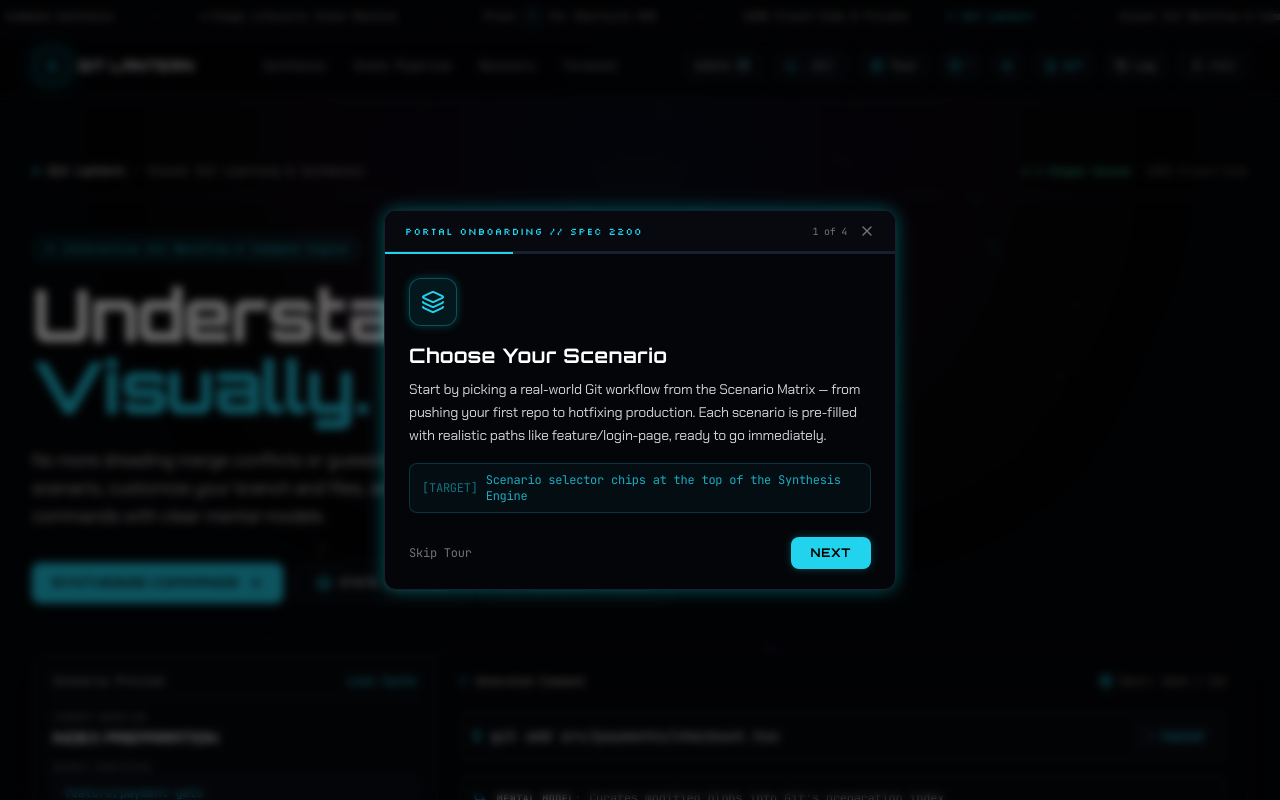
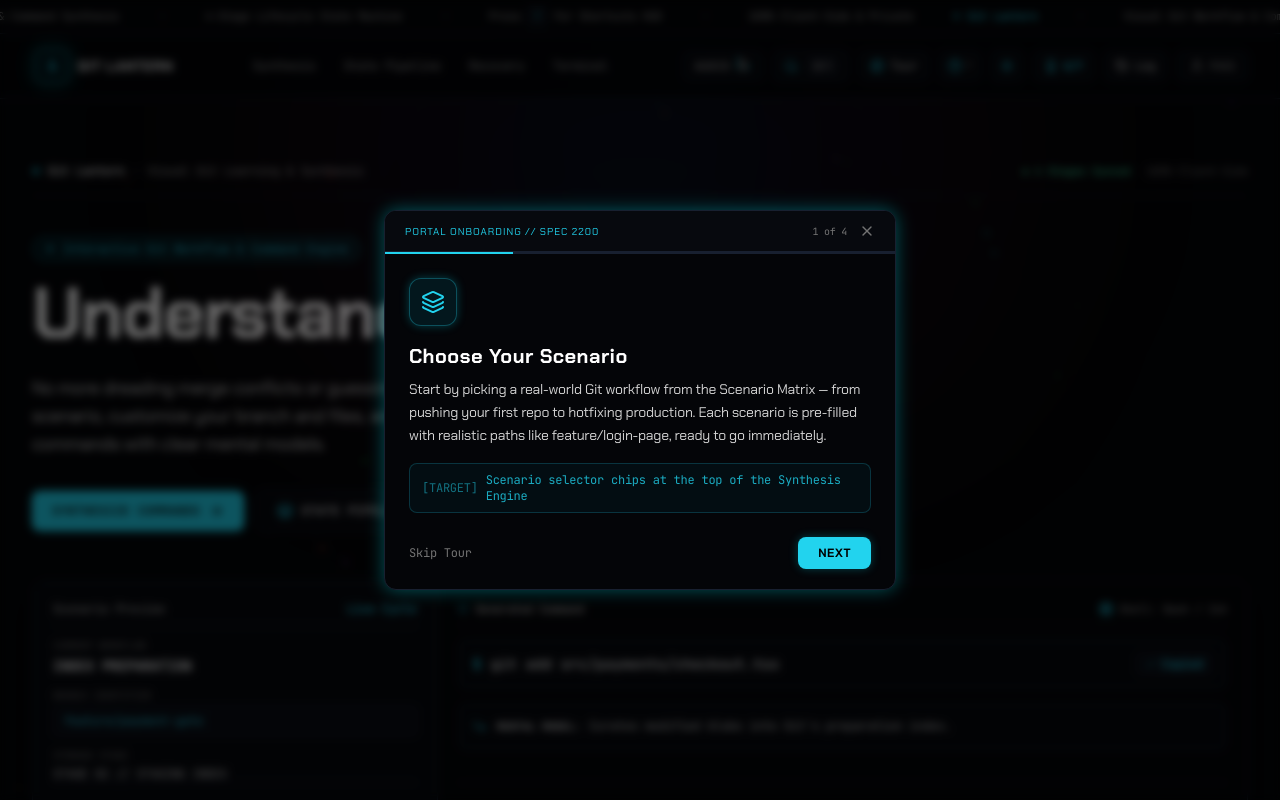
Before and after one commit to mantisdarling/GitLantern, a Next.js app: page / in a window 1280 px wide. Shown: the top 800 px of the page. Built offline with nearby package versions, Linux system fonts and the light colour scheme.

Commit message:
Update typography and color tokens in tailwind config

```diff
--- a/tailwind.config.ts
+++ b/tailwind.config.ts
@@ -10,6 +10,15 @@ const config: Config = {
   theme: {
     extend: {
       colors: {
+        brandBlue: "#2997FF",
+        zincSurface: "#101010",
+        surfaceElevated: "#161617",
+        mutedGray: {
+          DEFAULT: "#86868b",
+          100: "#94928d",
+          200: "#afafaf",
+          300: "#42424570",
+        },
         gitOrange: {
           50: "#fff7ed",
           100: "#ffedd5",
@@ -24,59 +33,25 @@ const config: Config = {
           DEFAULT: "#f05032",
         },
         githubDark: {
-          deep: "#08090d",
-          bg: "#08090d",
-          card: "#0f131a",
-          surface: "#141923",
-          elevated: "#1a212e",
-          border: "#1e2330",
-          borderSubtle: "#161b26",
-          text: "#f0f6fc",
-          muted: "#8b94a7",
-          faint: "#485368",
-        },
-        cyber: {
-          cyan: "#00f0ff",
-          magenta: "#b026ff",
-          green: "#00ff66",
-          orange: "#f05032",
-          dark: "#040508",
-          panel: "#07090e",
-          border: "#182030",
-          borderGlow: "#00f0ff33",
+          deep: "#000000",
+          bg: "#000000",
+          card: "#101010",
+          surface: "#161617",
+          elevated: "#1d1d1f",
+          border: "#27272a",
+          borderSubtle: "#1c1c1e",
+          text: "#f5f5f7",
+          muted: "#86868b",
+          faint: "#6e6e73",
         },
       },
       fontFamily: {
-        cyber: ["Orbitron", "sans-serif"],
-        tech: ["Chakra Petch", "sans-serif"],
-        pixel: ["Silkscreen", "monospace"],
-        display: ["Anton", "sans-serif"],
-        sans: [
-          "Archivo",
-          "Inter",
-          "-apple-system",
-          "BlinkMacSystemFont",
-          "Segoe UI",
-          "Roboto",
-          "sans-serif",
-        ],
-        mono: [
-          "JetBrains Mono",
-          "Fira Code",
-          "ui-monospace",
-          "SFMono-Regular",
-          "monospace",
-        ],
+        display: ["Inter", "system-ui", "sans-serif"],
+        sans: ["Inter", "system-ui", "sans-serif"],
+        mono: ["JetBrains Mono", "ui-monospace", "monospace"],
       },
       animation: {
         pulseSlow: "pulse 3s cubic-bezier(0.4, 0, 0.6, 1) infinite",
-        glow: "glow 2s ease-in-out infinite alternate",
-      },
-      keyframes: {
-        glow: {
-          "0%": { boxShadow: "0 0 10px rgba(240, 80, 50, 0.2)" },
-          "100%": { boxShadow: "0 0 25px rgba(240, 80, 50, 0.6)" },
-        },
       },
     },
   },
```
